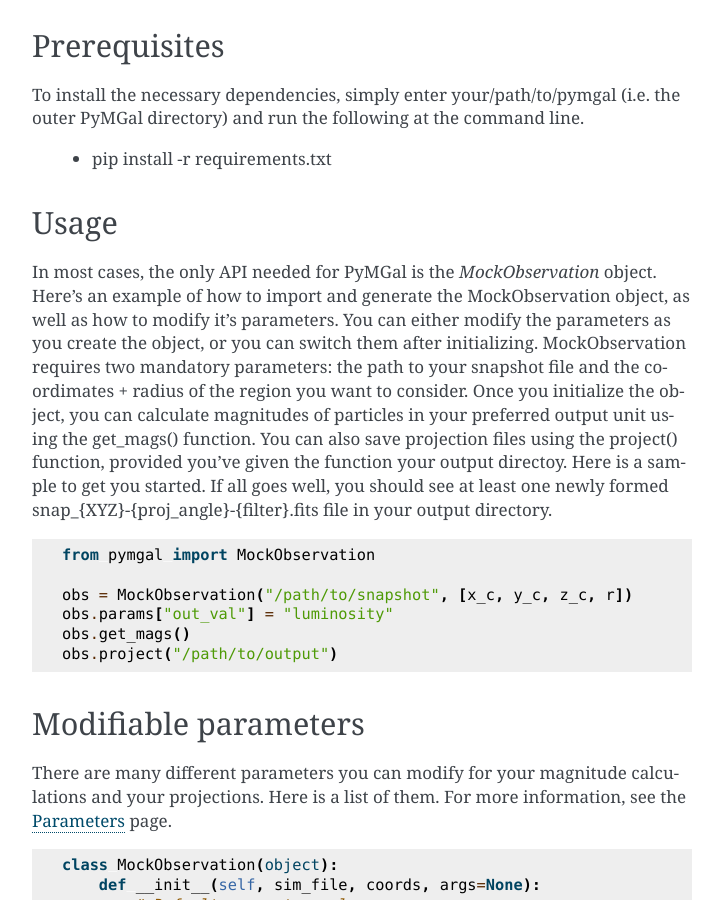
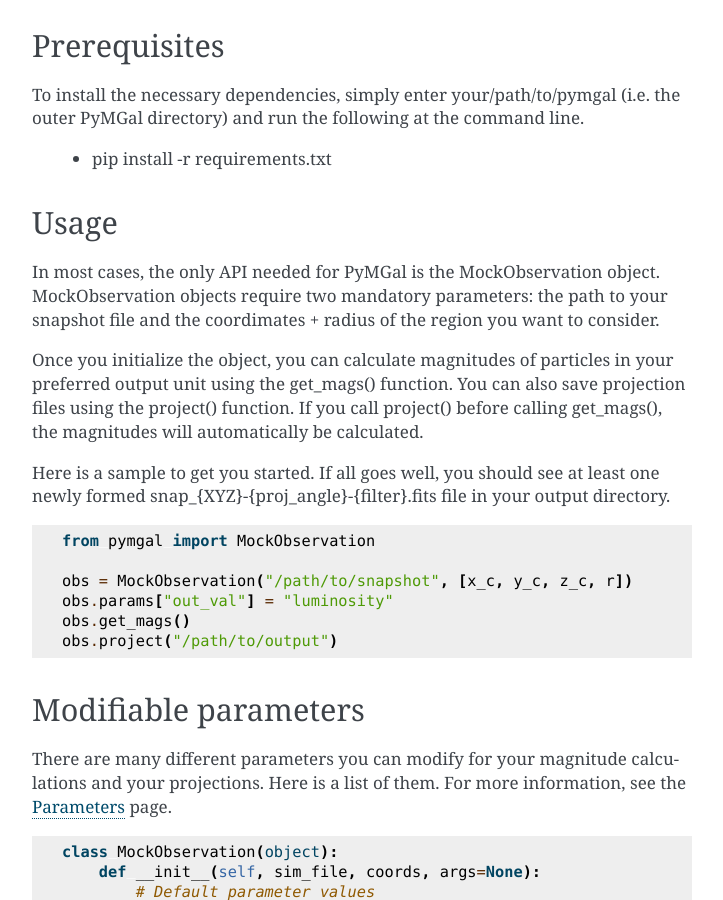
Before and after one commit to pjanul/pymgal, a Sphinx documentation site: the page built from doc/source/installation.rst, in a window 1280 px wide and 900 px high, scrolled down 471 px. Shown: the whole window, without its empty margins (388-1111 px from the left). Built offline with Sphinx 7.4.7, drawn with Linux system fonts in a browser that asks for light colours.

Commit message:
Minor edits

```diff
--- a/doc/source/installation.rst
+++ b/doc/source/installation.rst
@@ -25,7 +25,11 @@ To install the necessary dependencies, simply enter your/path/to/pymgal (i.e. th
 Usage
 -------------
 
-In most cases, the only API needed for PyMGal is the `MockObservation` object. Here's an example of how to import and generate the MockObservation object, as well as how to modify it's parameters. You can either modify the parameters as you create the object, or you can switch them after initializing. MockObservation requires two mandatory parameters: the path to your snapshot file and the coordimates + radius of the region you want to consider. Once you initialize the object, you can calculate magnitudes of particles in your preferred output unit using the get_mags() function. You can also save projection files using the project() function, provided you've given the function your output directoy. Here is a sample to get you started. If all goes well, you should see at least one newly formed snap_{XYZ}-{proj_angle}-{filter}.fits file in your output directory.
+In most cases, the only API needed for PyMGal is the MockObservation object. MockObservation objects require two mandatory parameters: the path to your snapshot file and the coordimates + radius of the region you want to consider.
+
+Once you initialize the object, you can calculate magnitudes of particles in your preferred output unit using the get_mags() function. You can also save projection files using the project() function. If you call project() before calling get_mags(), the magnitudes will automatically be calculated.
+
+Here is a sample to get you started. If all goes well, you should see at least one newly formed snap_{XYZ}-{proj_angle}-{filter}.fits file in your output directory.
 
 .. code-block:: python
 
```
